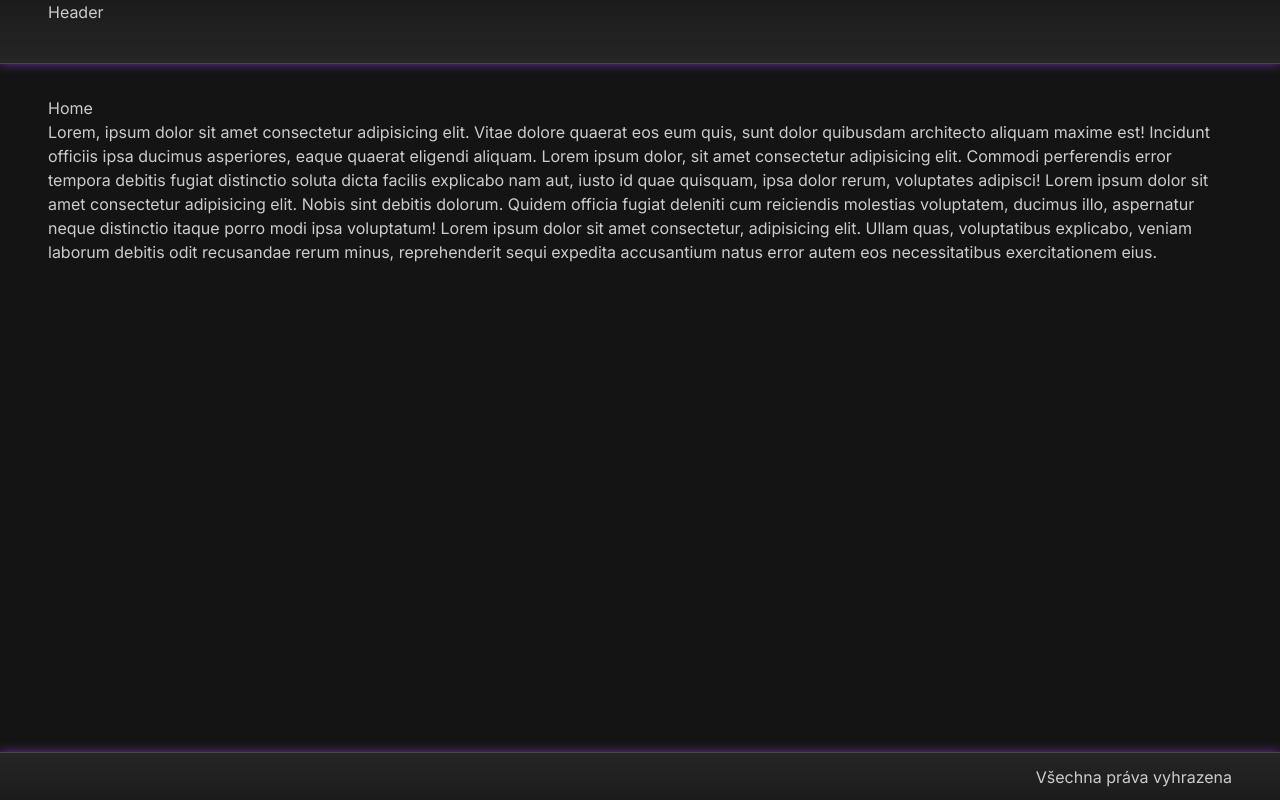
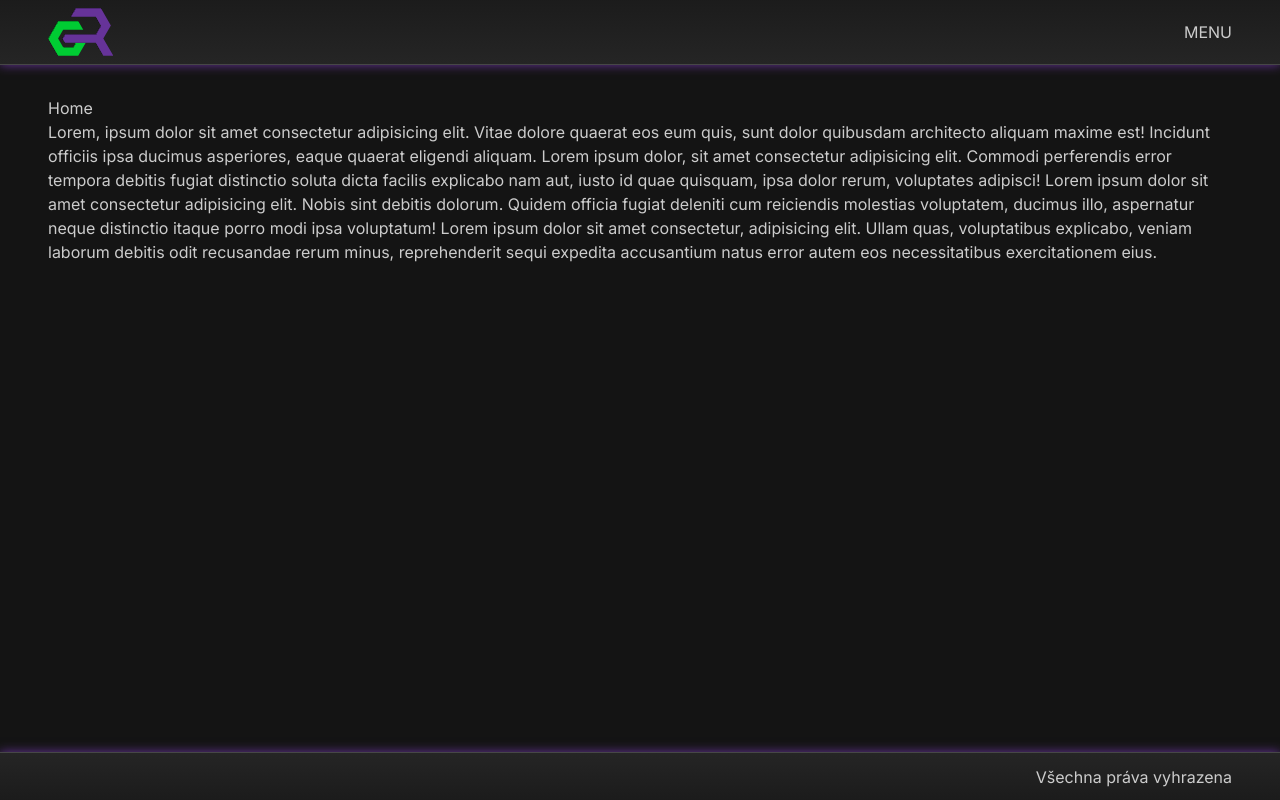
Before and after one commit to PetrGrabovsky/grabovsky-tech, a Next.js app: page / in a window 1280 px wide. Built offline with nearby package versions, Linux system fonts and the light colour scheme.

Commit message:
feat: Vytvoř Logo a základ Navbar
- Integruj do Header

```diff
--- a/components/layout/Header.tsx
+++ b/components/layout/Header.tsx
@@ -1,13 +1,17 @@
 import clsx from 'clsx';
+
+import NavBar from './NavBar';
 
 const Header = () => {
   return (
     <header
       className={clsx(
-        'layout-background fixed inset-0 h-16 border-b bg-gradient-to-b'
+        'layout-background fixed inset-0 h-fit border-b bg-gradient-to-b'
       )}
     >
-      <div className='container'>Header</div>
+      <div className='container'>
+        <NavBar />
+      </div>
     </header>
   );
 };
--- /dev/null
+++ b/components/layout/Logo.tsx
@@ -0,0 +1,89 @@
+import clsx from 'clsx';
+import Link from 'next/link';
+
+const Logo = () => {
+  return (
+    <div className='h-full py-2'>
+      <Link
+        href='/'
+        aria-label='Logo grabovsky.tech, přejít na domovskou stránku'
+        className='block h-full'
+      >
+        <svg
+          viewBox='0 0 376 276'
+          fill='none'
+          xmlns='http://www.w3.org/2000/svg'
+          aria-hidden='true'
+          className='h-full w-auto fill-current'
+        >
+          <g filter='url(#logoInnerShadow)'>
+            <path
+              className='text-brand-primary'
+              d={clsx(
+                'M173.721 275.251H58.2507L0.515625 175.251L58.2507',
+                '75.2515L173.721 75.2515L202.588',
+                '125.251H144.853H128.486H87.1182L58.2507 175.251L87.1182',
+                '225.251H144.853L159.287 200.251H217.022L173.721 275.251Z'
+              )}
+            />
+            <path
+              className='text-brand-secondary'
+              d={clsx(
+                'M159.383 50.2515H130.42L159.287',
+                '0.251465H245.986H303.721L361.456 100.251L318.155',
+                '175.251L375.89 275.251H318.155L274.853',
+                '200.251H245.986H188.251H97.6845L83.2507 175.251L97.6845',
+                '150.251H159.383H217.118H245.986H256.633H274.853L303.721',
+                '100.251L274.853 50.2515H256.633H245.986H217.118H159.383Z'
+              )}
+            />
+          </g>
+          <defs>
+            <filter
+              id='logoInnerShadow'
+              x='0.515625'
+              y='0.251465'
+              width='380.374'
+              height='280'
+              filterUnits='userSpaceOnUse'
+              colorInterpolationFilters='sRGB'
+            >
+              <feFlood floodOpacity='0' result='BackgroundImageFix' />
+              <feBlend
+                mode='normal'
+                in='SourceGraphic'
+                in2='BackgroundImageFix'
+                result='shape'
+              />
+              <feColorMatrix
+                in='SourceAlpha'
+                type='matrix'
+                values='0 0 0 0 0 0 0 0 0 0 0 0 0 0 0 0 0 0 127 0'
+                result='hardAlpha'
+              />
+              <feOffset dx='5' dy='5' />
+              <feGaussianBlur stdDeviation='2.5' />
+              <feComposite
+                in2='hardAlpha'
+                operator='arithmetic'
+                k2='-1'
+                k3='1'
+              />
+              <feColorMatrix
+                type='matrix'
+                values='0 0 0 0 0 0 0 0 0 0 0 0 0 0 0 0 0 0 0.25 0'
+              />
+              <feBlend
+                mode='normal'
+                in2='shape'
+                result='effect1_innerShadow_811_683'
+              />
+            </filter>
+          </defs>
+        </svg>
+      </Link>
+    </div>
+  );
+};
+
+export default Logo;
--- /dev/null
+++ b/components/layout/NavBar.tsx
@@ -0,0 +1,12 @@
+import Logo from './Logo';
+
+const NavBar = () => {
+  return (
+    <div className='flex h-16 items-center justify-between'>
+      <Logo />
+      <span>MENU</span>
+    </div>
+  );
+};
+
+export default NavBar;
```
